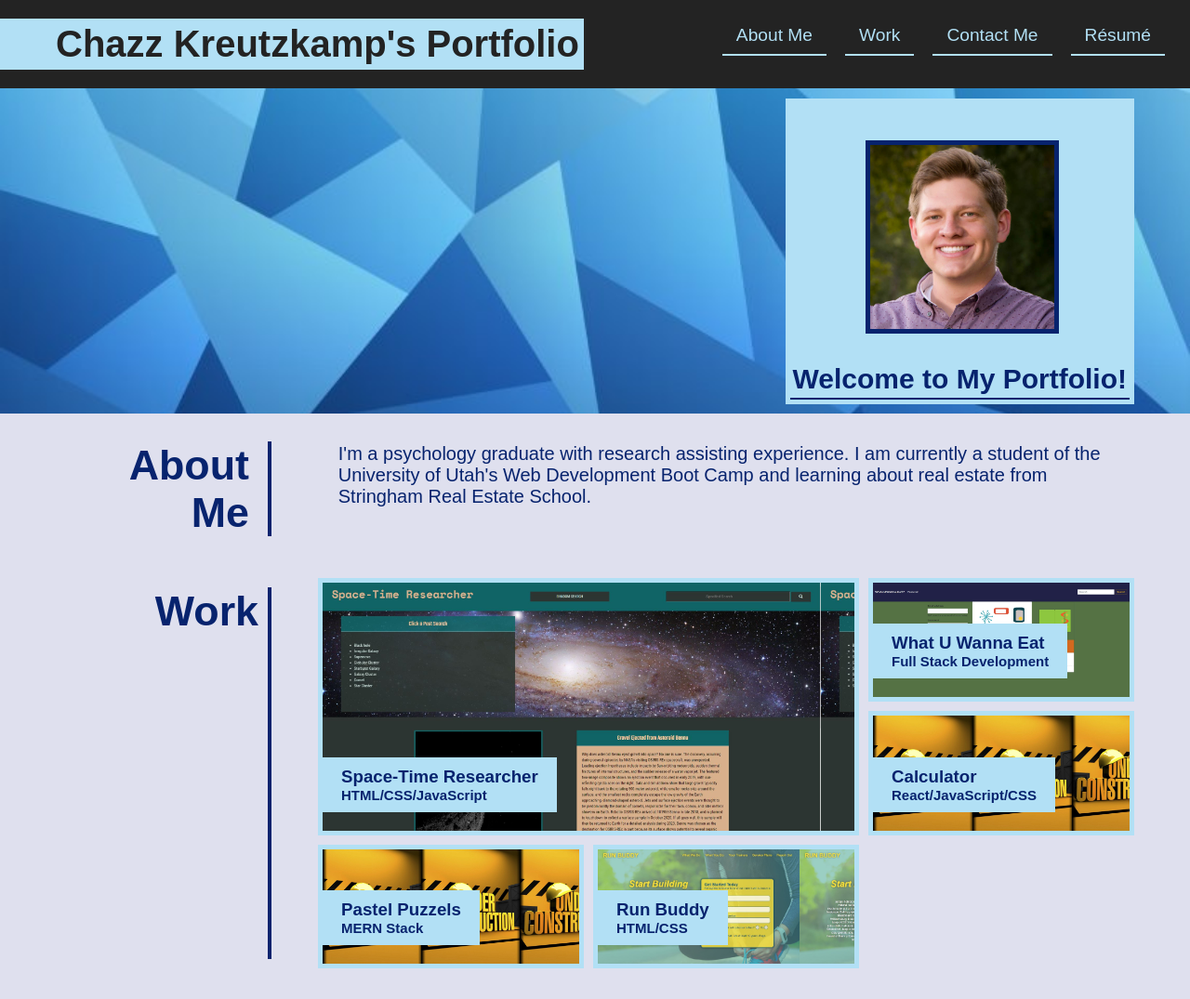
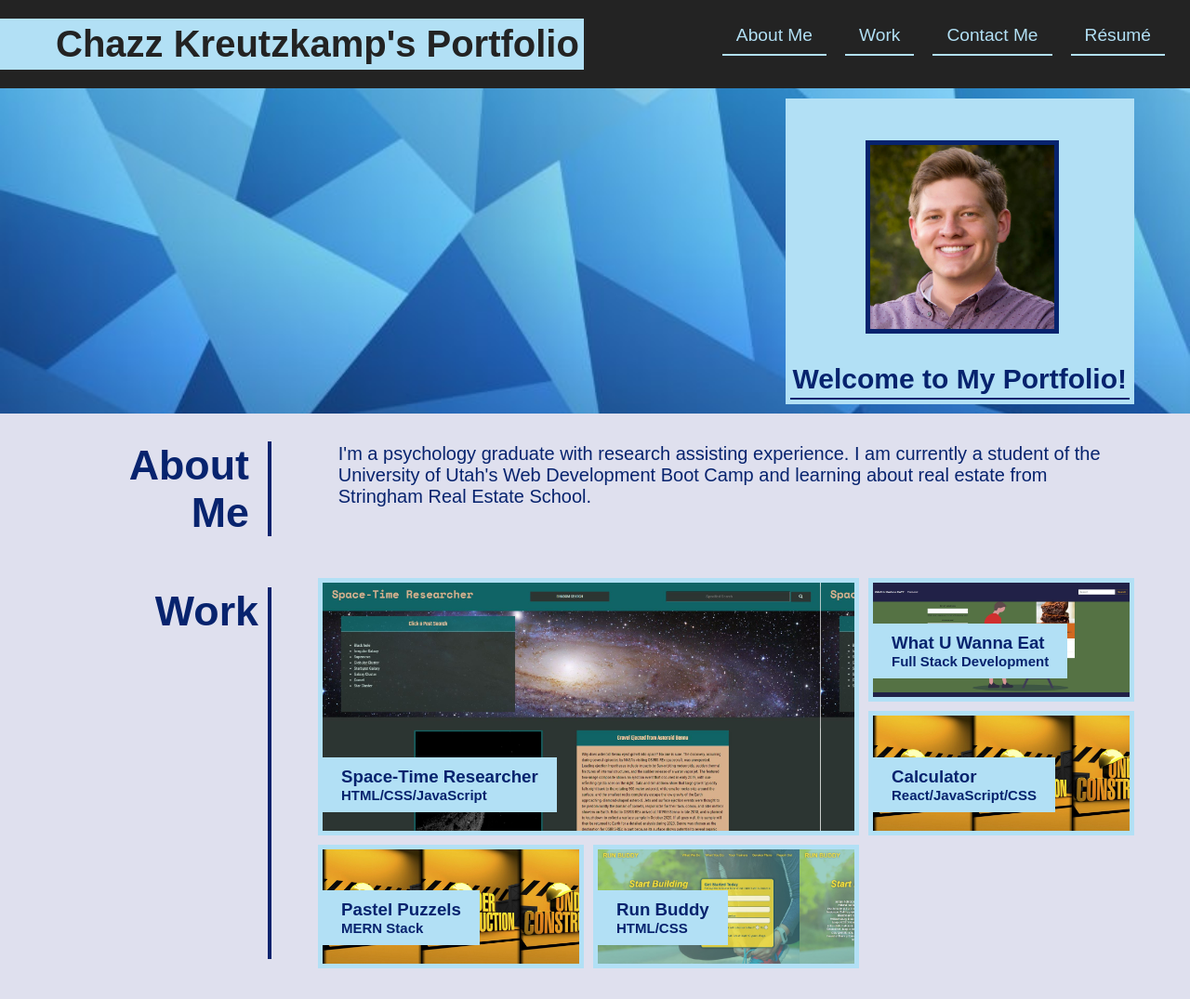
Before and after one commit to ChazzKreutzkamp/My-Portfolio, a plain HTML site: page index.html in a window 1280 px wide. Shown: the top 1075 px of the page at 93% size. Drawn offline with Linux system fonts and the light colour scheme.

Commit message:
Changed the image for the What U Wanna Eat card.

```diff
--- a/assets/css/style.css
+++ b/assets/css/style.css
@@ -162,7 +162,7 @@ header nav ul a:hover {
     background-image: url("../images/ScreenShotMVP.JPG");
 }
 .eat-card {
-    background-image: url("../images/landingpage.JPG");
+    background-image: url("../images/burger.JPG");
 }
 .showcase-card {
     padding: 10px 20px;
```
Also changed, not shown: assets/images/burger.JPG (added), assets/images/landingpage.JPG (deleted).
